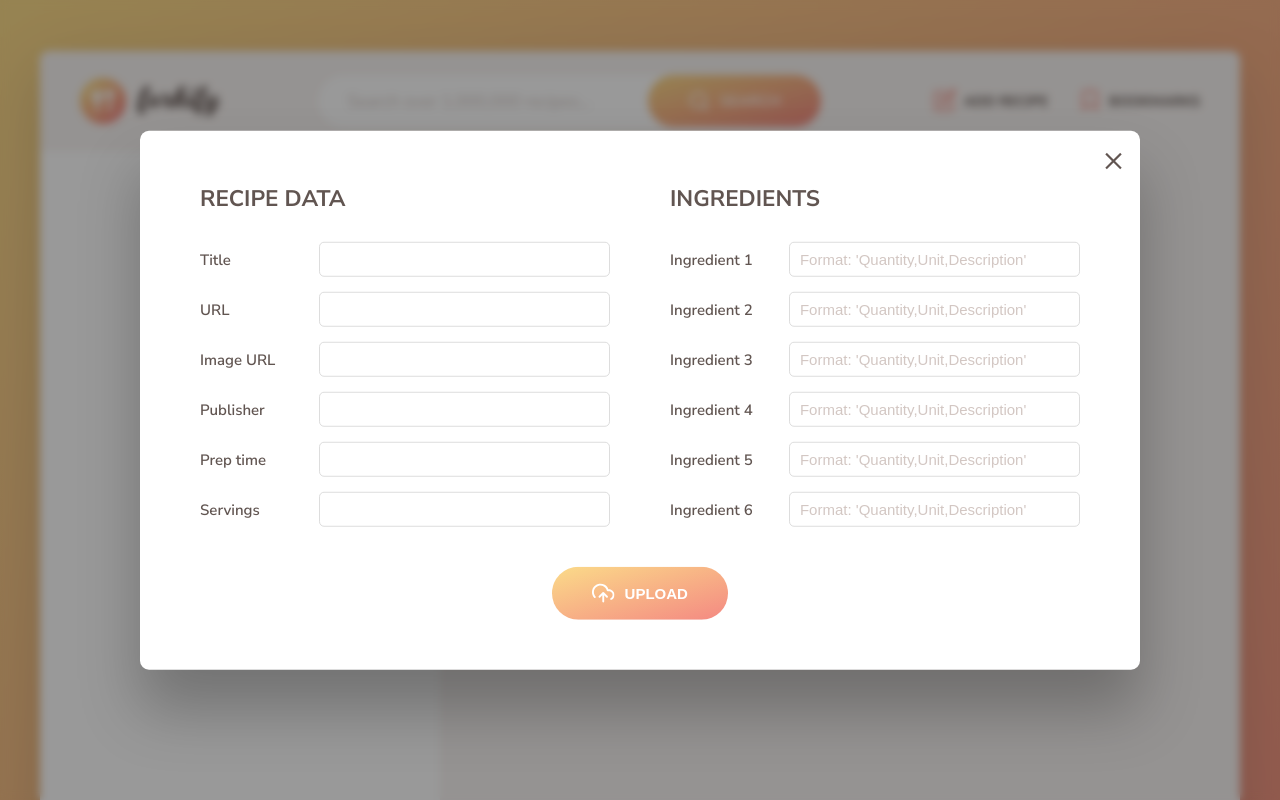
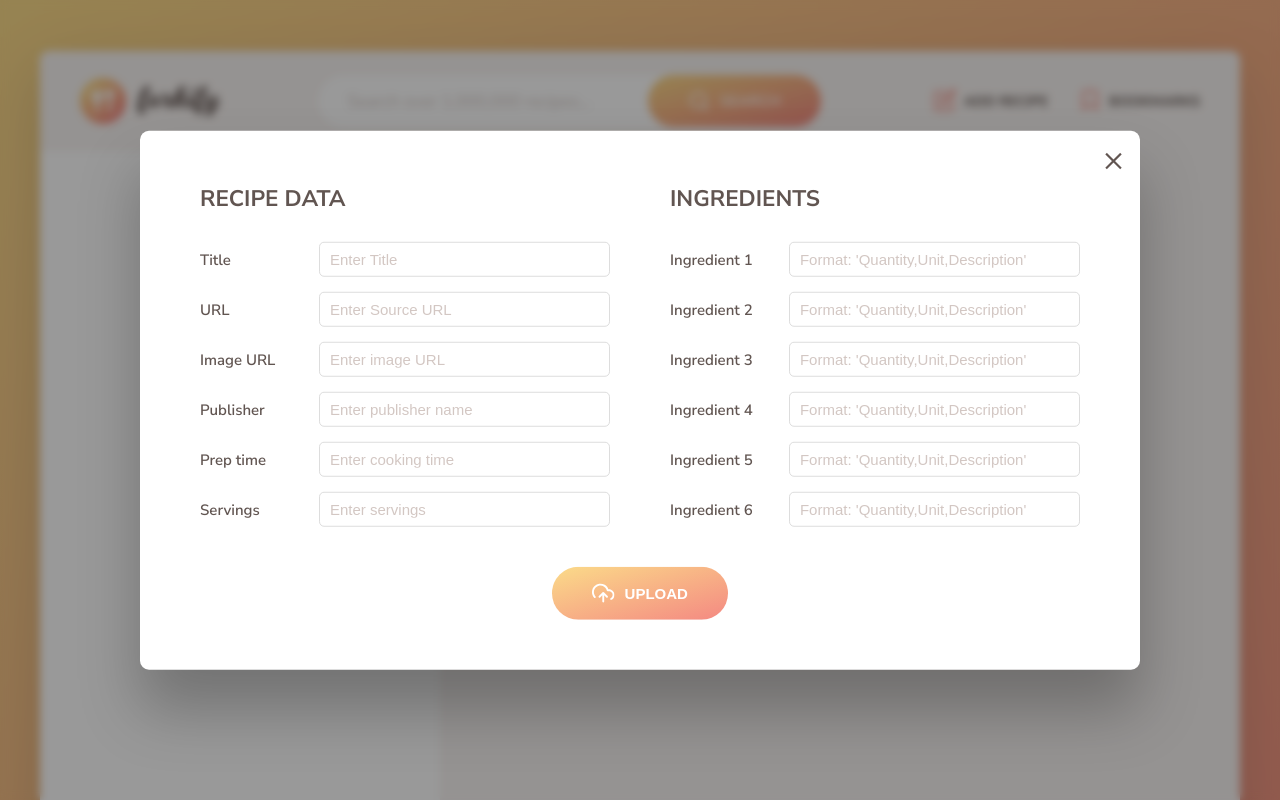
Before and after one commit to Keertesh19/JSlearner, a website built with Parcel: page index.html in a window 1280 px wide. Both pictures are taken after a click on the button "ADD RECIPE". Shown: the top 800 px of the page. Built offline with nearby package versions, Linux system fonts and the light colour scheme.

Commit message:
JS: Add placeholders for upload form fields

```diff
--- a/index.html
+++ b/index.html
@@ -263,17 +263,17 @@
         <div class="upload__column">
           <h3 class="upload__heading">Recipe data</h3>
           <label>Title</label>
-          <input required name="title" type="text" />
+          <input required name="title" type="text" placeholder="Enter Title"/>
           <label>URL</label>
-          <input required name="sourceUrl" type="text" />
+          <input required name="sourceUrl" type="text" placeholder="Enter Source URL"/>
           <label>Image URL</label>
-          <input required name="image" type="text" />
+          <input required name="image" type="text" placeholder="Enter image URL"/>
           <label>Publisher</label>
-          <input required name="publisher" type="text" />
+          <input required name="publisher" type="text" placeholder="Enter publisher name"/>
           <label>Prep time</label>
-          <input required name="cookingTime" type="number" />
+          <input required name="cookingTime" type="number" placeholder="Enter cooking time"/>
           <label>Servings</label>
-          <input required name="servings" type="number" />
+          <input required name="servings" type="number" placeholder="Enter servings"/>
         </div>
 
         <div class="upload__column">
```
